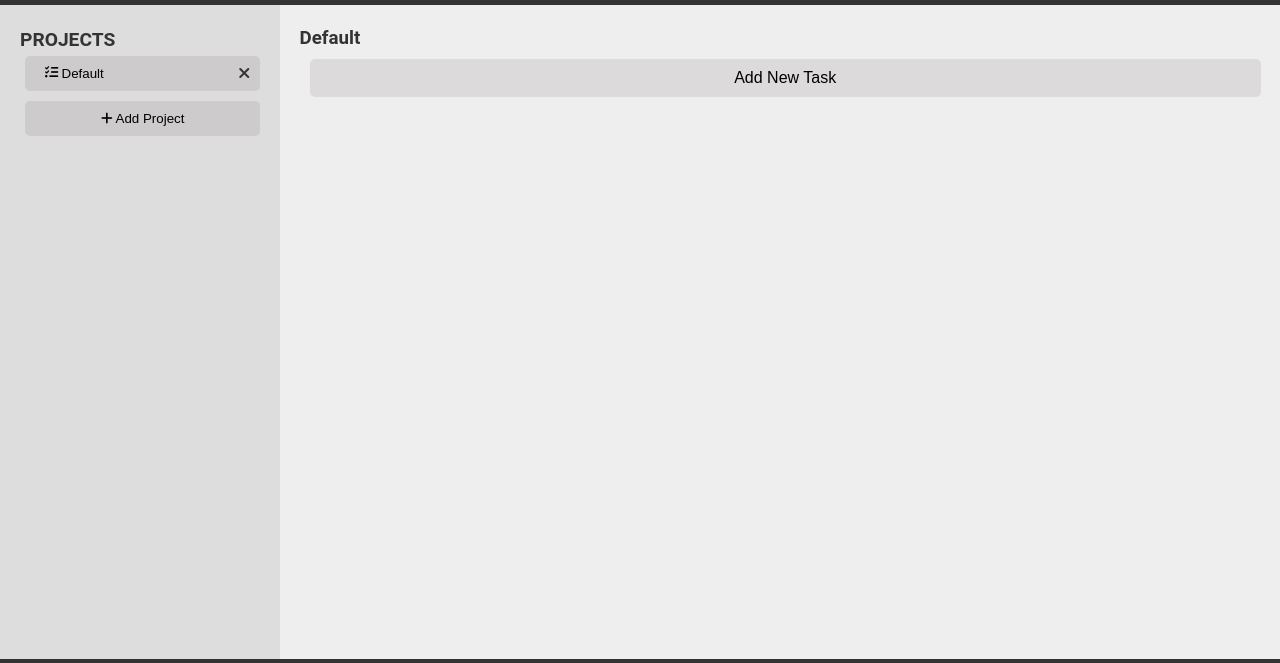
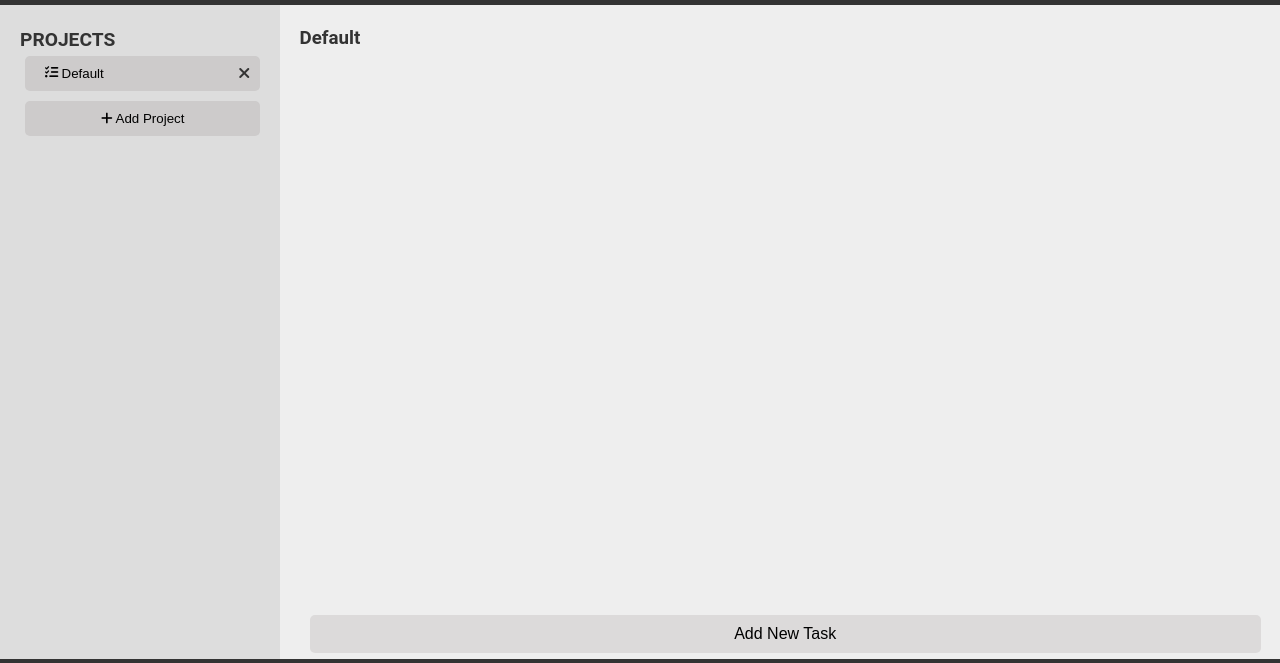
Before and after one commit to codedstrings/odin-ToDo, a website built with webpack: page src/template.html in a window 1280 px wide. Shown: the part 92-755 px from the top of the page. Built offline with nearby package versions, Linux system fonts and the light colour scheme.

Commit message:
feat: add overflow handling for better scrolling experience

```diff
--- a/src/assets/styles.css
+++ b/src/assets/styles.css
@@ -30,6 +30,7 @@ html,
 body {
   height: 100%;
   margin: 0;
+  overflow: hidden;
 }
 
 body {
@@ -65,6 +66,7 @@ body {
   display: flex;
   flex-grow: 1;
   width: 100%;
+  overflow: hidden;
 }
 .content>.sidebar {
   flex: 1;
@@ -74,6 +76,7 @@ body {
 .projects-wrapper {
   display: flex;
   flex-direction: column;
+  height: 100%;
 }
 .projects-header{
   font-size: 1.2rem;
@@ -81,6 +84,9 @@ body {
   font-weight: bold;
 }
 /* list project section */
+.projects-list{
+  overflow-y: auto;
+}
 .projects-list, .button-add-project{
   padding-left: 5px;
 }
@@ -207,6 +213,10 @@ body {
 .todo-checkbox:checked + .todo-title {
   text-decoration: line-through;
   opacity: 0.6;
+}
+.tasks-wrapper {
+  height: calc(100% - 60px); /* Subtract space for the "Add Task" button */
+  overflow-y: auto;
 }
 /* New Task Button */
 .tasks-wrapper, .new-todo-btn-wrapper{
```
